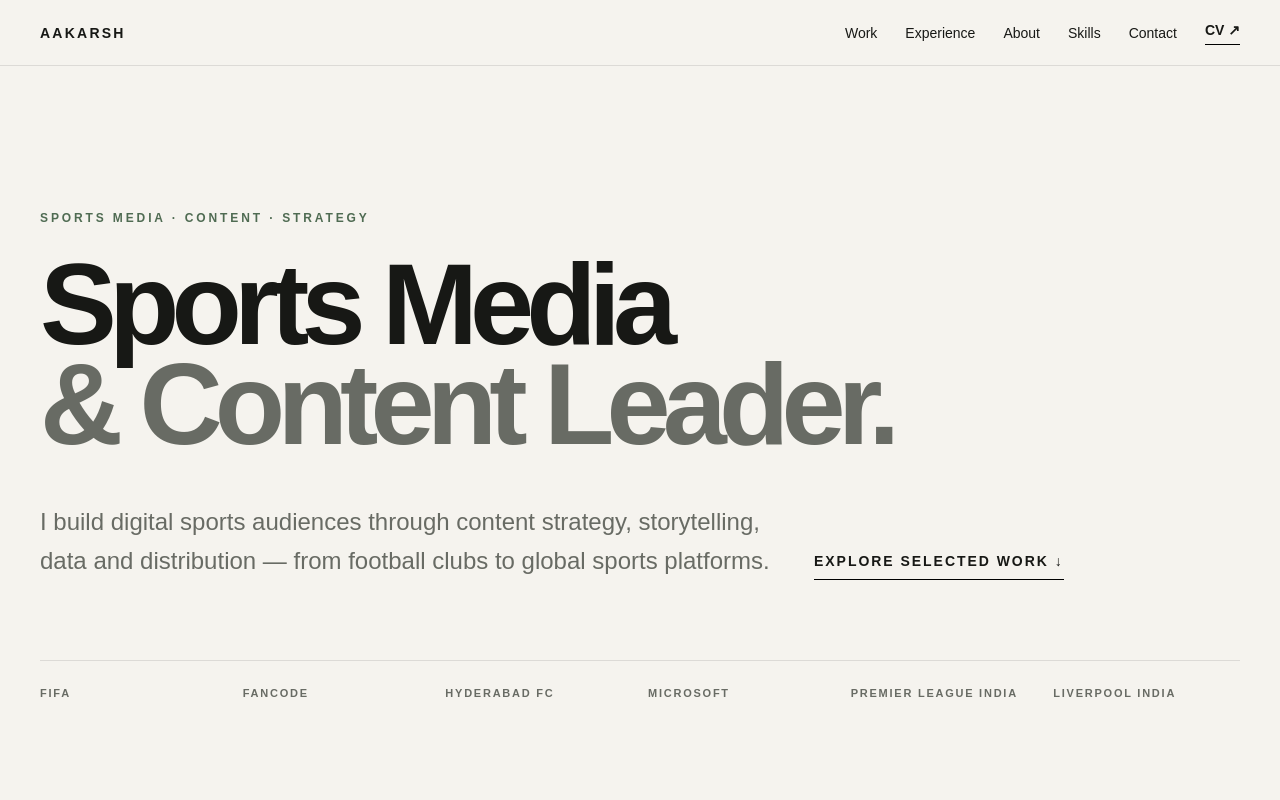
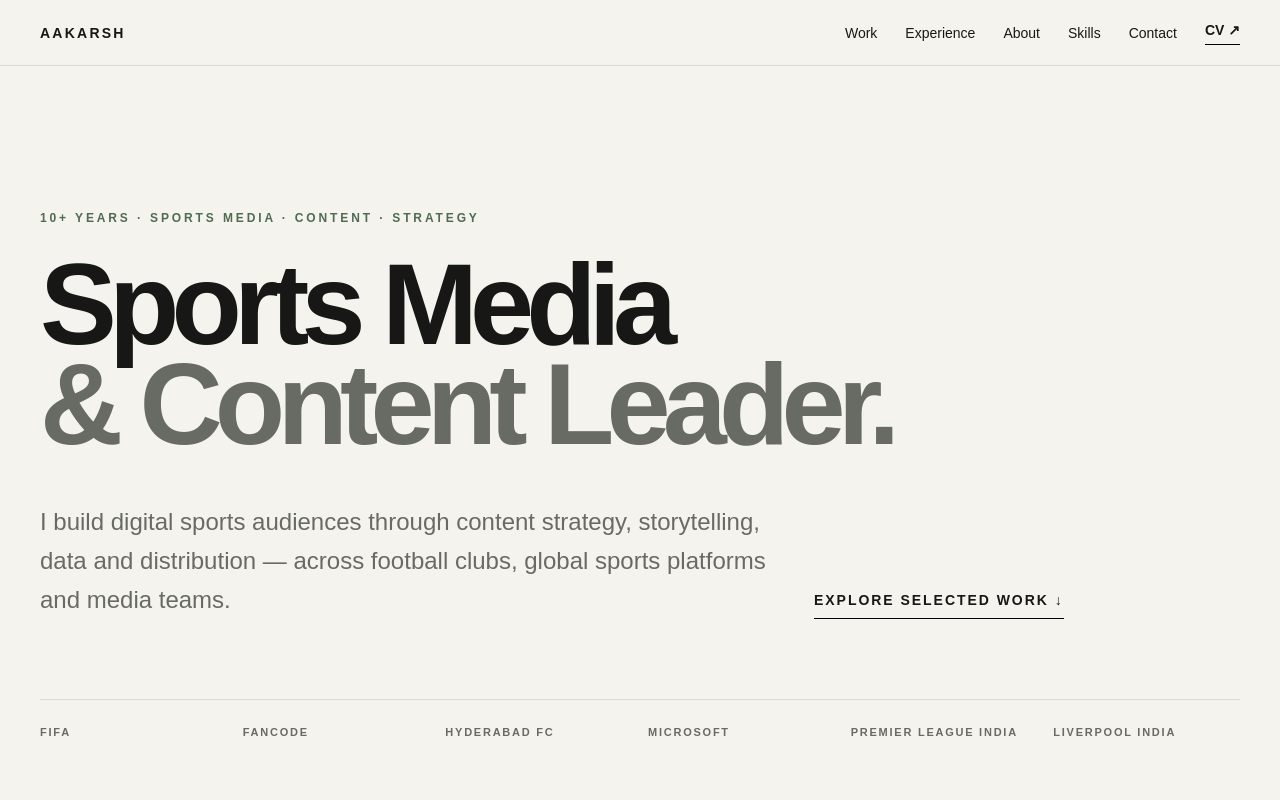
Before and after one commit to AakarshBot/aakars-portfolio-v2, a Next.js app: page / in a window 1280 px wide. Shown: the top 800 px of the page. Built offline with nearby package versions, Linux system fonts and the light colour scheme.

Commit message:
Refine hero to foreground 10+ year career breadth

```diff
--- a/src/components/Hero.tsx
+++ b/src/components/Hero.tsx
@@ -3,7 +3,7 @@ import { SectionLabel } from "./SectionLabel";
 export function Hero() {
   return (
     <section id="top" className="mx-auto max-w-7xl px-6 pb-24 pt-24 lg:px-10 lg:pb-36 lg:pt-36">
-      <SectionLabel>Sports media · content · strategy</SectionLabel>
+      <SectionLabel>10+ years · sports media · content · strategy</SectionLabel>
 
       <h1 className="mt-7 max-w-6xl text-[clamp(3.8rem,9vw,9.5rem)] font-semibold leading-[0.87] tracking-[-0.068em]">
         Sports Media
@@ -13,7 +13,7 @@ export function Hero() {
 
       <div className="mt-12 grid max-w-5xl gap-8 md:grid-cols-[1fr_250px] md:items-end">
         <p className="max-w-3xl text-xl leading-relaxed text-[var(--muted)] md:text-2xl">
-          I build digital sports audiences through content strategy, storytelling, data and distribution — from football clubs to global sports platforms.
+          I build digital sports audiences through content strategy, storytelling, data and distribution — across football clubs, global sports platforms and media teams.
         </p>
         <a
           className="w-fit border-b border-black pb-2 text-sm font-semibold uppercase tracking-[0.14em] transition-opacity hover:opacity-50"
```
